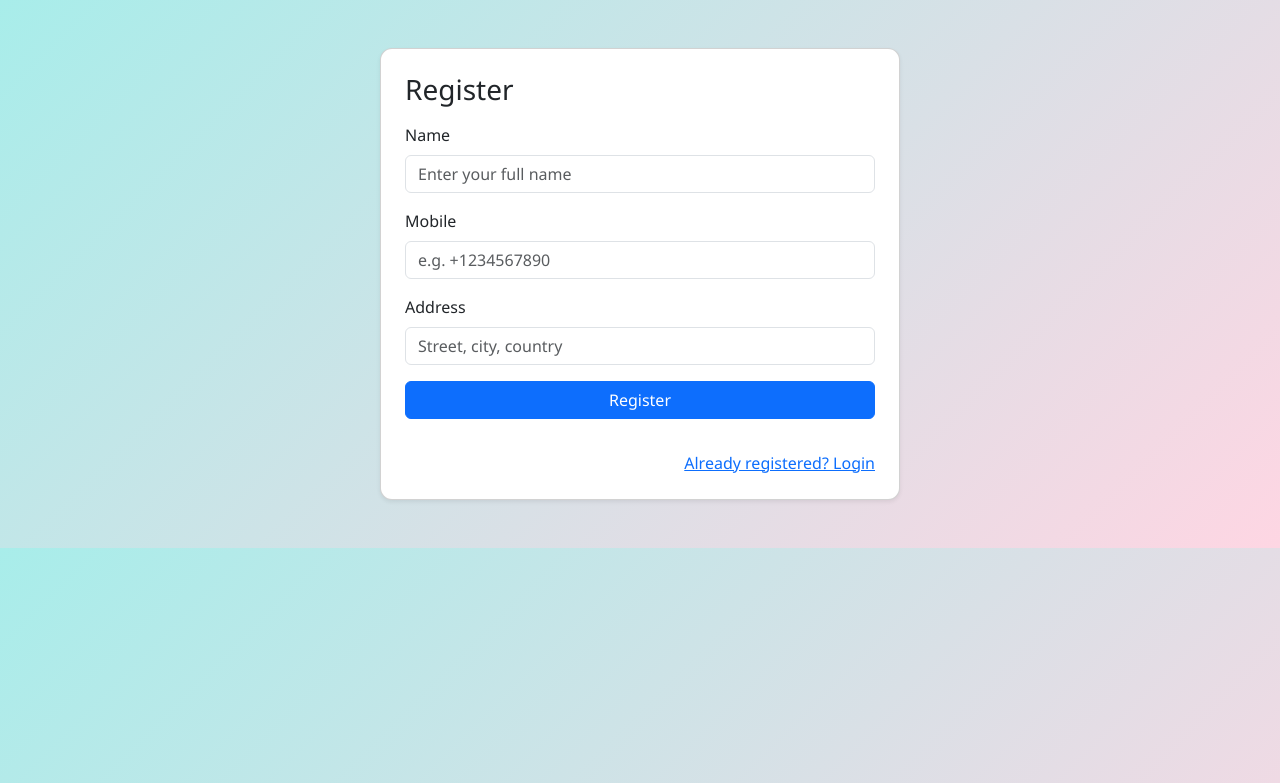
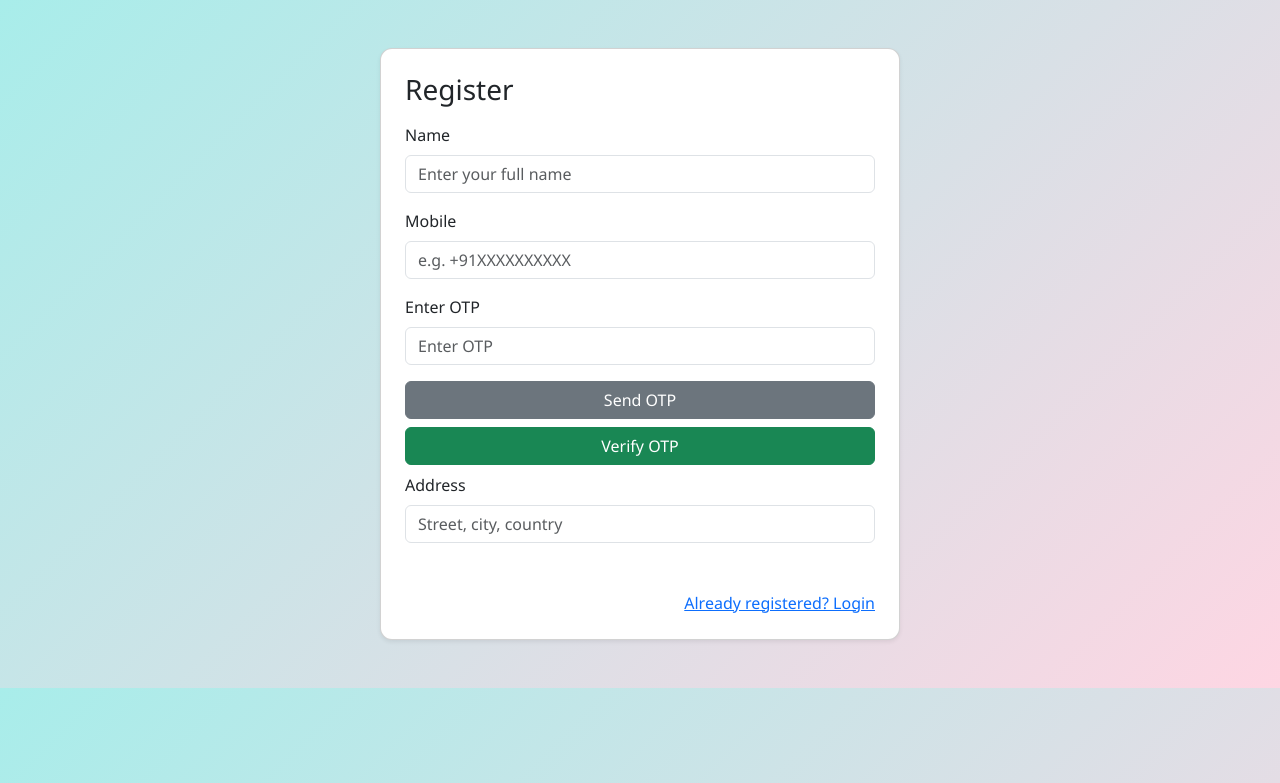
Before and after one commit to shiva-2110/SCRS, a Flask app: page /register in a window 1280 px wide. Shown: the top 783 px of the page. Run offline with Flask 3, Linux system fonts and the light colour scheme; some libraries are stand-ins or nearby versions.

Commit message:
Update register.html

```diff
--- a/templates/register.html
+++ b/templates/register.html
@@ -3,12 +3,28 @@
 <head>
   <meta charset="utf-8" />
   <meta name="viewport" content="width=device-width,initial-scale=1" />
-  <title>Register - Smart CropX</title>
+  <title>Register - CropX</title>
   <link href="https://cdn.jsdelivr.net/npm/bootstrap@5.3.0/dist/css/bootstrap.min.css" rel="stylesheet">
   <style>
     body{background: linear-gradient(135deg,#a8edea 0%,#fed6e3 100%);font-family:Segoe UI,Roboto,Arial,sans-serif}
     .card{max-width:520px;margin:48px auto;padding:24px;border-radius:12px}
   </style>
+
+  <!-- Firebase SDK -->
+  <script src="https://www.gstatic.com/firebasejs/9.6.1/firebase-app.js"></script>
+  <script src="https://www.gstatic.com/firebasejs/9.6.1/firebase-auth.js"></script>
+  <script>
+    const firebaseConfig = {
+      apiKey: "AIzaSyArIkkbhB0xh6cTxiRjNZDo4jpyxRboo04",
+      authDomain: "smartcroprecomendationsystem.firebaseapp.com",
+      projectId: "smartcroprecomendationsystem",
+      storageBucket: "smartcroprecomendationsystem.appspot.com",
+      messagingSenderId: "488645977106",
+      appId: "1:488645977106:web:6b82b874e661e5eac624cb",
+      measurementId: "G-DCF5L0F4BJ"
+    };
+    firebase.initializeApp(firebaseConfig);
+  </script>
 </head>
 <body>
   <div class="card bg-white shadow-sm">
@@ -16,17 +32,30 @@
     <form id="registerForm">
       <div class="mb-3">
         <label class="form-label">Name</label>
-        <input id="name" class="form-control" type="text" required title="Full name" placeholder="Enter your full name" />
+        <input id="name" class="form-control" type="text" required placeholder="Enter your full name" />
       </div>
       <div class="mb-3">
         <label class="form-label">Mobile</label>
-        <input id="mobile" class="form-control" type="tel" required title="Mobile number" placeholder="e.g. +1234567890" />
+        <input id="mobile" class="form-control" type="tel" required placeholder="e.g. +91XXXXXXXXXX" />
       </div>
+
+      <!-- Firebase Recaptcha container -->
+      <div id="recaptcha-container" class="mb-3"></div>
+
+      <!-- OTP input -->
+      <div class="mb-3">
+        <label class="form-label">Enter OTP</label>
+        <input id="otp" class="form-control" type="text" placeholder="Enter OTP" />
+      </div>
+
+      <!-- OTP buttons -->
+      <button class="btn btn-secondary w-100 mb-2" type="button" onclick="sendOTP()">Send OTP</button>
+      <button class="btn btn-success w-100 mb-2" type="button" onclick="verifyOTP()">Verify OTP</button>
+
       <div class="mb-3">
         <label class="form-label">Address</label>
-        <input id="address" class="form-control" type="text" title="Postal address" placeholder="Street, city, country" />
+        <input id="address" class="form-control" type="text" placeholder="Street, city, country" />
       </div>
-      <button class="btn btn-primary w-100" type="submit">Register</button>
     </form>
     <div id="msg" class="mt-3"></div>
     <div class="mt-3 text-end">
@@ -35,26 +64,50 @@
   </div>
 
   <script>
-    document.getElementById('registerForm').addEventListener('submit', async function(e){
-      e.preventDefault();
+    let confirmationResult;
+
+    function sendOTP() {
+      const phoneNumber = document.getElementById("mobile").value.trim();
+      const appVerifier = new firebase.auth.RecaptchaVerifier('recaptcha-container');
+      firebase.auth().signInWithPhoneNumber(phoneNumber, appVerifier)
+        .then(result => {
+          confirmationResult = result;
+          document.getElementById('msg').innerHTML = '<div class="alert alert-info">OTP sent to your mobile.</div>';
+        })
+        .catch(error => {
+          document.getElementById('msg').innerHTML = `<div class="alert alert-danger">${error.message}</div>`;
+        });
+    }
+
+    function verifyOTP() {
+      const code = document.getElementById("otp").value.trim();
+      confirmationResult.confirm(code).then(result => {
+        const user = result.user;
+        user.getIdToken().then(token => {
+          // Send verified token + other details to Flask backend
           const payload = {
             name: document.getElementById('name').value.trim(),
-        mobile: document.getElementById('mobile').value.trim(),
-        address: document.getElementById('address').value.trim()
+            address: document.getElementById('address').value.trim(),
+            token: token
           };
-      try{
-        const res = await fetch('https://scrs-0sgn.onrender.com/api/register',{method:'POST',headers:{'Content-Type':'application/json'},body:JSON.stringify(payload)});
-        const data = await res.json();
-        if(res.ok){
-          document.getElementById('msg').innerHTML = '<div class="alert alert-success">Registered successfully. Please login.</div>';
-          setTimeout(()=> location.href='{{url_for('admin_dashboard')}}',1200);
+          fetch('/api/register', {
+            method: 'POST',
+            headers: { 'Content-Type': 'application/json' },
+            body: JSON.stringify(payload)
+          }).then(res => res.json())
+            .then(data => {
+              if(data.status === 'registered'){
+                document.getElementById('msg').innerHTML = '<div class="alert alert-success">Registered successfully!</div>';
+                setTimeout(()=> location.href='{{url_for('login_page')}}',1200);
               } else {
                 document.getElementById('msg').innerHTML = `<div class="alert alert-danger">${data.error||'Registration failed'}</div>`;
               }
-      }catch(err){
-        document.getElementById('msg').innerHTML = '<div class="alert alert-danger">Could not contact server</div>';
+            });
+        });
+      }).catch(error => {
+        document.getElementById('msg').innerHTML = `<div class="alert alert-danger">Invalid OTP: ${error.message}</div>`;
+      });
     }
-    });
   </script>
 </body>
 </html>
```
Lines whose indentation alone changed are shown as unchanged.
